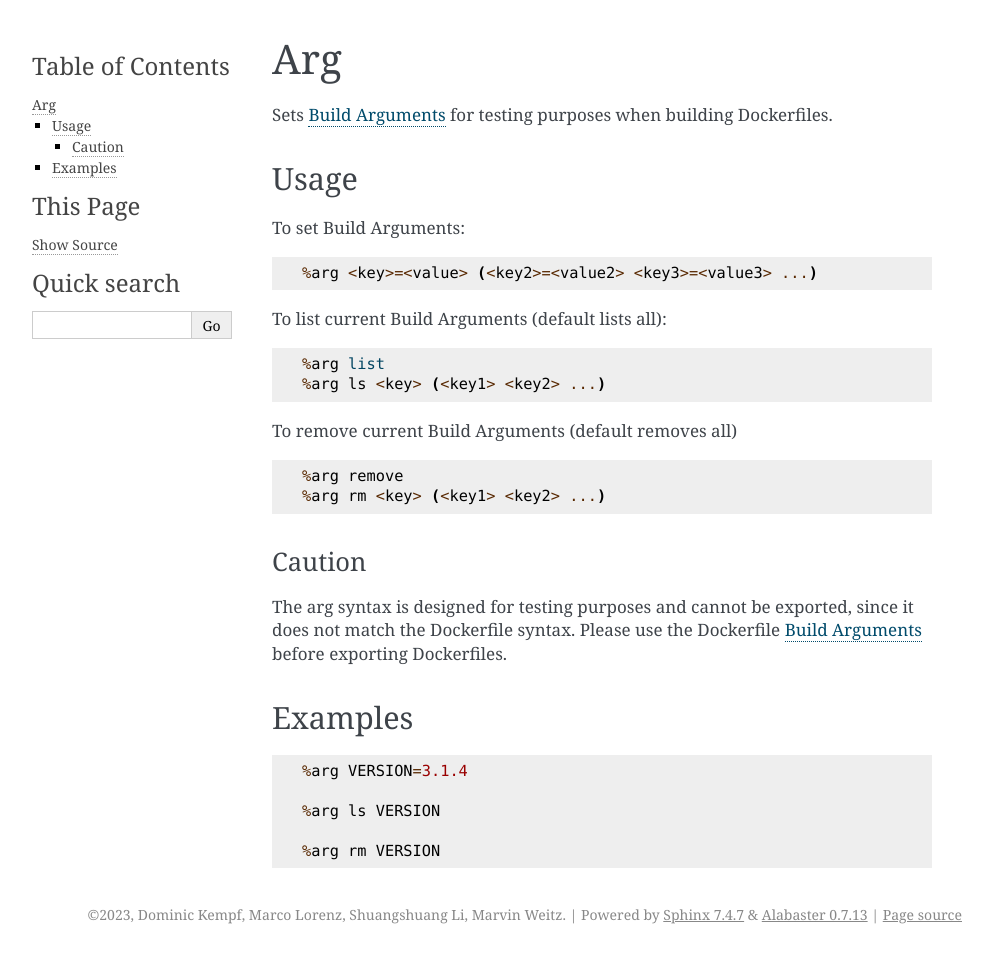
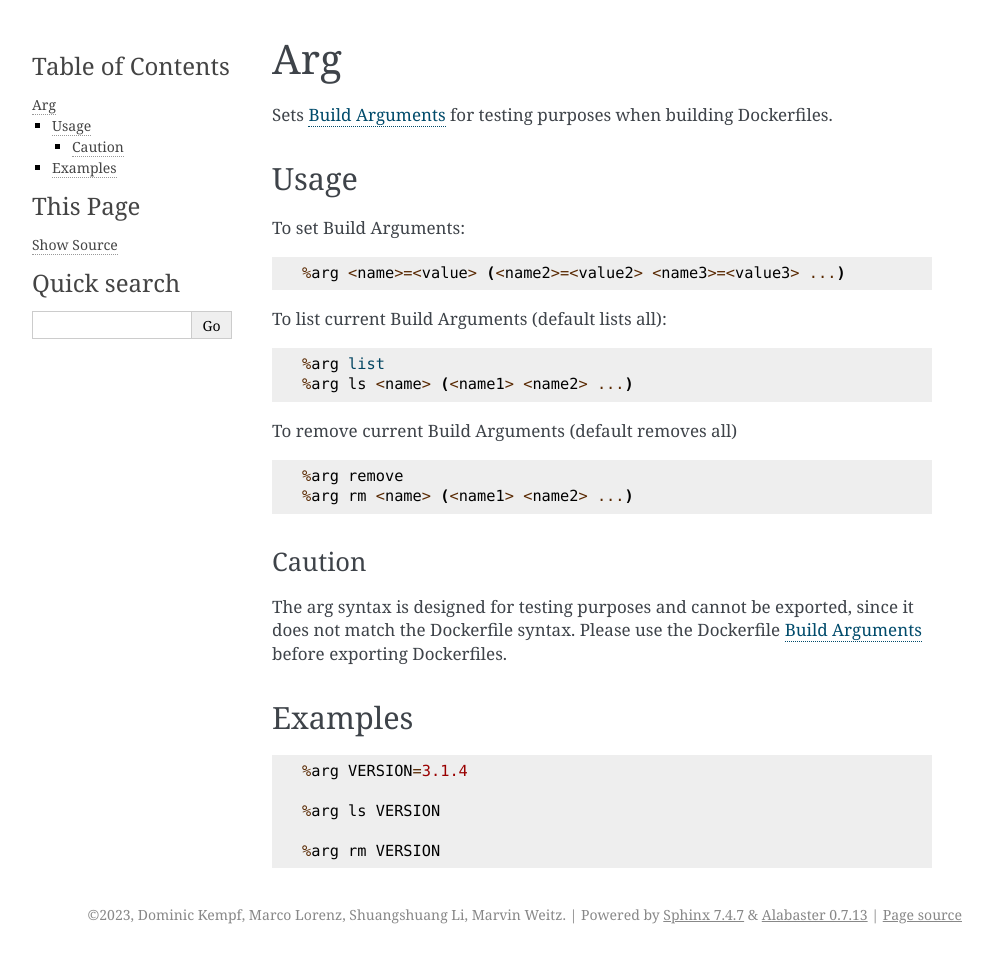
Before and after one commit to ssciwr/dockerfile-kernel, a Sphinx documentation site: the page built from docs/features/magics/arg.rst, in a window 1280 px wide. Shown: the whole page, without its empty margins (148-1141 px from the left). Built offline with Sphinx 7.4.7, drawn with Linux system fonts in a browser that asks for light colours; some of the changed lines change nothing that is shown.

Commit message:
Utilize Docker terms for Arg magic docu

```diff
--- a/docs/features/magics/arg.rst
+++ b/docs/features/magics/arg.rst
@@ -9,7 +9,7 @@ To set Build Arguments:
 
 .. code-block::
 
-    %arg <key>=<value> (<key2>=<value2> <key3>=<value3> ...)
+    %arg <name>=<value> (<name2>=<value2> <name3>=<value3> ...)
 
 
 To list current Build Arguments (default lists all):
@@ -17,7 +17,7 @@ To list current Build Arguments (default lists all):
 .. code-block::
 
     %arg list
-    %arg ls <key> (<key1> <key2> ...)
+    %arg ls <name> (<name1> <name2> ...)
 
 
 To remove current Build Arguments (default removes all)
@@ -25,7 +25,7 @@ To remove current Build Arguments (default removes all)
 .. code-block::
 
     %arg remove
-    %arg rm <key> (<key1> <key2> ...)
+    %arg rm <name> (<name1> <name2> ...)
 
 
 
```
